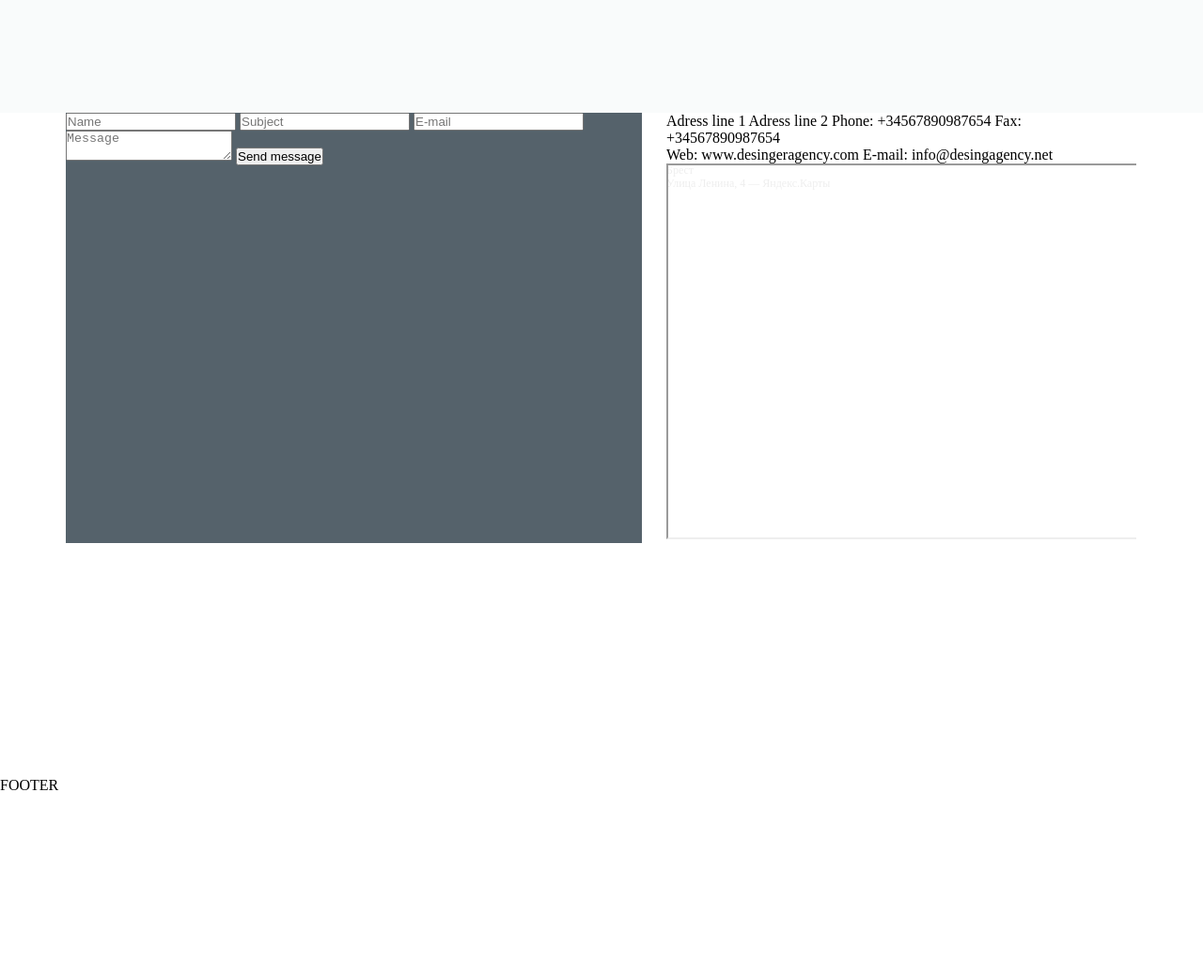
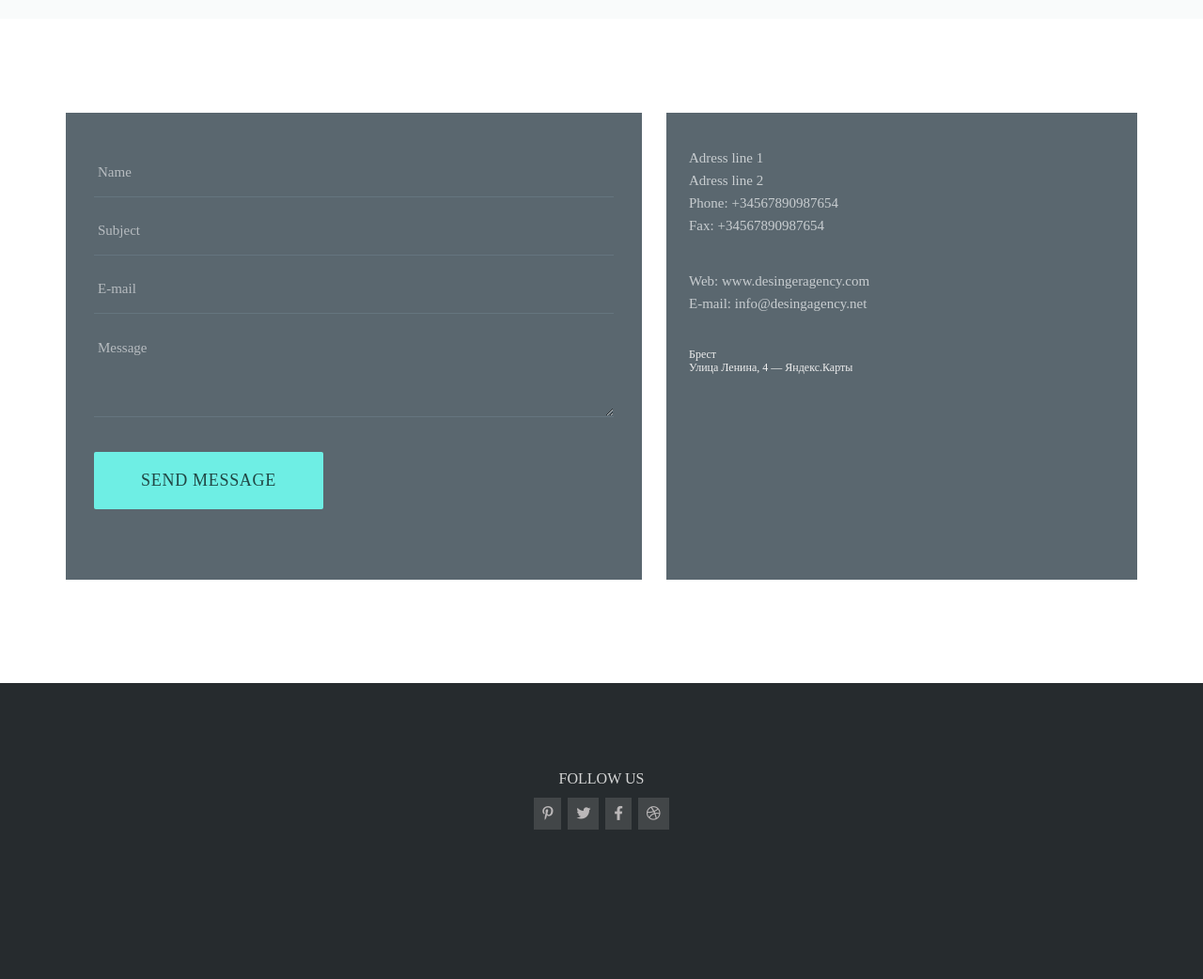
Before and after one commit to iliapetrowski/shopno-landing-page, a website: page app/index.html in a window 1280 px wide. Shown: the part 4200-5242 px from the top of the page at 94% size. Before the commit the page ends 5045 px from the top, so only its background shows below. Drawn offline with Linux system fonts and the light colour scheme.

Commit message:
complete contact block and footer

```diff
--- a/app/index.html
+++ b/app/index.html
@@ -1,9 +1,10 @@
 <!DOCTYPE html>
-<html lang="en">
+<html lang="ru">
 <head>
     <meta charset="UTF-8">
     <meta content="width=device-width, initial-scale=1.0" name="viewport">
-    <title>Document</title>
+    <title>Shopno</title>
+    <link rel="stylesheet" href="https://cdnjs.cloudflare.com/ajax/libs/font-awesome/5.15.1/css/all.min.css" />
     <link href="css/main.min.css" rel="stylesheet">
 </head>
 <body>
@@ -198,31 +199,40 @@
                 <input class="contact__input" placeholder="Name" type="text">
                 <input class="contact__input" placeholder="Subject" type="text">
                 <input class="contact__input" placeholder="E-mail" type="email">
-                <textarea placeholder="Message"></textarea>
+                <textarea class="contact__textarea"  placeholder="Message"></textarea>
                 <button class="contact__button">Send message</button>
             </form>
             <div class="contact__map">
                 <div class="contact__map-text">
                     <div class="contact__map-text-item">
-                        <span>Adress line 1</span>
-                        <span>Adress line 2</span>
-                        <span>Phone: +34567890987654</span>
-                        <span>Fax: +34567890987654</span>
+                        <div>Adress line 1</div>
+                        <div>Adress line 2</div>
+                        <div>Phone: +34567890987654</div>
+                        <div>Fax: +34567890987654</div>
 
                     </div>
                     <div class="contact__map-text-item">
-                        <span>Web: www.desingeragency.com</span>
-                        <span>E-mail: info@desingagency.net</span>
+                        <div>Web: www.desingeragency.com</div>
+                        <div>E-mail: info@desingagency.net</div>
                     </div>
                 </div>
-                <div class="contact__map-link"><div style="position:relative;overflow:hidden;"><a href="https://yandex.by/maps/153/brest/?utm_medium=mapframe&utm_source=maps" style="color:#eee;font-size:12px;position:absolute;top:0px;">Брест</a><a href="https://yandex.by/maps/153/brest/house/ZkoYcA9iS0AOQFtofXx4d3lhZA==/?ll=23.682264%2C52.096640&utm_medium=mapframe&utm_source=maps&z=18.09" style="color:#eee;font-size:12px;position:absolute;top:14px;">Улица Ленина, 4 — Яндекс.Карты</a><iframe src="https://yandex.by/map-widget/v1/-/CCUEI2QO-B" width="560" height="400" frameborder="1" allowfullscreen="true" style="position:relative;"></iframe></div></div>
+                <div class="contact__map-link" style="position:relative;overflow:hidden;"><a href="https://yandex.by/maps/153/brest/?utm_medium=mapframe&utm_source=maps" style="color:#eee;font-size:12px;position:absolute;top:0px;">Брест</a><a href="https://yandex.by/maps/153/brest/house/ZkoYcA9iS0AOQFtofXx4d3lhZA==/?ll=23.682264%2C52.096640&utm_medium=mapframe&utm_source=maps&z=18.09" style="color:#eee;font-size:12px;position:absolute;top:14px;">Улица Ленина, 4 — Яндекс.Карты</a><iframe src="https://yandex.by/map-widget/v1/-/CCUEI2QO-B" frameborder="1" allowfullscreen="true" style="position:relative;"></iframe></div>
             </div>
         </div>
     </div>
 </section>
 
 <footer>
-    FOOTER
+    <div class="footer__inner">
+        <div class="footer__text">follow us</div>
+        <ul class="footer__icon">
+            <li class="footer__icon-item"><a><i class="fab fa-pinterest-p"></i></a></li>
+            <li class="footer__icon-item"><a><i class="fab fa-twitter"></i></a></li>
+            <li class="footer__icon-item"><a><i class="fab fa-facebook-f"></i></a></li>
+            <li class="footer__icon-item"><a><i class="fab fa-dribbble"></i></a></li>
+
+        </ul>
+    </div>
 </footer>
 <script src="js/main.js"></script>
 </body>
--- a/src/scss/_contact.scss
+++ b/src/scss/_contact.scss
@@ -2,11 +2,12 @@
   background: url("../img/background.jpg") center / cover;
   position: relative;
   height: 707px;
+  padding-top: 100px;
 }
 
 .contact__wrapper {
-  background: rgb(255,255,255);
-  background: linear-gradient(0deg, rgba(255,255,255,0.5718662464985995) 3%, rgba(255,255,255,0.969625350140056) 67%);
+  background: rgb(255, 255, 255);
+  background: linear-gradient(0deg, rgba(255, 255, 255, 0.5718662464985995) 3%, rgba(255, 255, 255, 0.969625350140056) 67%);
   position: absolute;
   left: 0;
   top: 0;
@@ -18,7 +19,7 @@
 
 .contact__inner {
   display: grid;
-  grid-template-columns: 613px 500px;
+  grid-template-columns: 613px 501px;
   grid-template-rows: 1fr;
   gap: 0px 26px;
   grid-template-areas:
@@ -28,9 +29,94 @@
 }
 
 
-.contact__form{
-  background-color: rgba(2, 22, 35, 0.67);
+.contact__form {
+  display: flex;
+  flex-direction: column;
+  background-color: rgba(2, 22, 35, 0.65);
+  padding: 38px 30px;
 
 }
 
-.contact__input{}
+.contact__input {
+  background: 0;
+  border: 0;
+  border-bottom: 1px solid #65757f;
+  padding: 18px 4px;
+  margin-bottom: 10px;
+
+  &::placeholder {
+    font-family: Raleway;
+    font-weight: 400;
+    font-size: 15px;
+    color: #b7bcc0;
+  }
+}
+
+.contact__textarea {
+  height: 100px;
+  background: 0;
+  border: 0;
+  border-bottom: 1px solid #65757f;
+  padding: 18px 4px;
+  margin-bottom: 37px;
+
+  &::placeholder {
+    font-family: Raleway;
+    font-weight: 400;
+    font-size: 15px;
+    color: #b7bcc0;
+  }
+}
+
+.contact__button {
+  max-width: 244px;
+  width: 100%;
+  text-align: center;
+  padding: 20px 0;
+  background: #6eeee4;
+  color: #214744;
+  font-family: Montserrat;
+  font-weight: 500;
+  letter-spacing: 0.70px;
+  font-size: 18px;
+  text-transform: uppercase;
+  border: 0;
+  cursor: pointer;
+  transition: background-color .2s linear;
+  border-radius: 2px;
+
+  &:hover {
+    background-color: #73f9ee;
+  }
+}
+
+.contact__map {
+  display: flex;
+  flex-direction: column;
+  background-color: rgba(2, 22, 35, 0.65);
+  padding: 36px 30px 19px 24px;
+
+}
+
+.contact__map-text {
+  color: #c8cdd0;
+  font-family: Raleway;
+  font-weight: 400;
+  font-size: 15px;
+
+}
+
+.contact__map-text-item {
+  margin-bottom: 35px;
+  line-height: 1.6;
+}
+
+.contact__map-link {
+  iframe{
+    width: 100%;
+    height: 224px;
+    border: 0;
+  }
+
+
+}
--- /dev/null
+++ b/src/scss/_footer.scss
@@ -0,0 +1,47 @@
+.footer__inner{
+  padding-top: 93px;
+  display: flex;
+  flex-direction: column;
+  align-items: center;
+
+}
+footer{
+  height: 315px;
+  background-color: #262b2e;
+}
+.footer__text{
+  color: #d4d5d5;
+  text-transform: uppercase;
+  font-family: Raleway;
+  font-weight: 400;
+  font-size: 16px;
+  margin-bottom: 19px;
+  text-align: center;
+}
+
+.footer__icon-item{
+  a{
+    padding: 9px;
+    color: #bbb8b9;
+    font-size: 15px;
+    background-color: #424648;
+    transition: background-color .2s linear, color .2s linear;
+    cursor: pointer;
+
+  }
+  &:hover a {
+    background-color: #6eeee4;
+    color: #070e0d;
+  }
+  &:not(:last-child){
+    margin-right: 7px;
+  }
+
+}
+
+.footer__icon{
+  display: flex;
+  list-style: none;
+
+
+}
--- a/src/scss/_team.scss
+++ b/src/scss/_team.scss
@@ -1,5 +1,5 @@
 .team {
-  padding-bottom: 200px;
+  padding-bottom: 100px;
   background-color: #f9fbfb;
 }
 
--- a/src/scss/main.scss
+++ b/src/scss/main.scss
@@ -1,9 +1,9 @@
 @import "second";
-
+@import "base";
 @import "fonts";
 @import "header";
 @import "about";
-@import "base";
 @import "works";
 @import "team";
 @import "contact";
+@import "footer";
```
Also changed, not shown: src/index.html (+21 -11 lines), app/css/main.min.css, app/img/sprite.svg (added), 1 other file.
